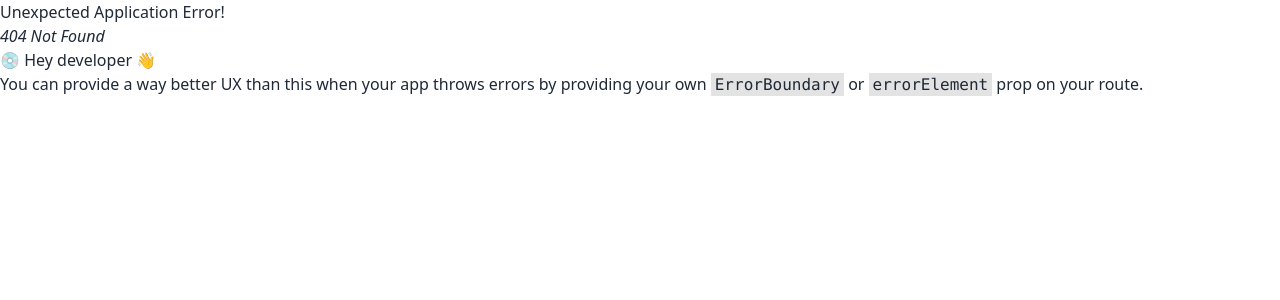
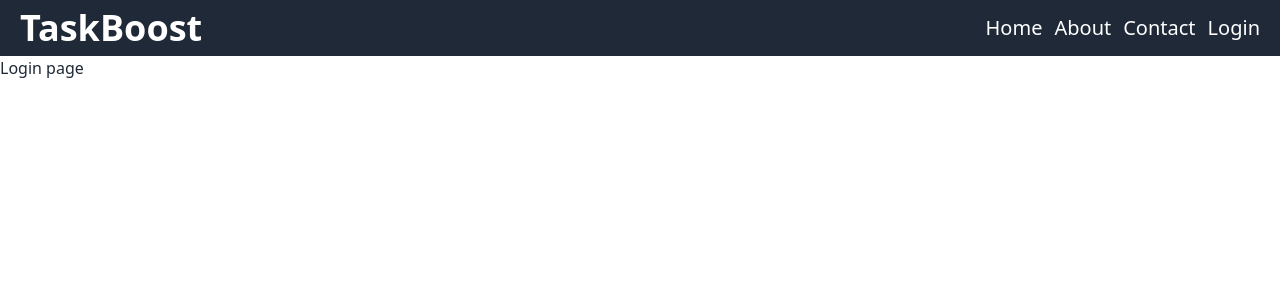
Before and after one commit to joy-mahmud/task-management-client, a React (Vite) app: page /login in a window 1280 px wide. Before the commit this address had no page. Shown: the top 300 px of the page. Built offline with nearby package versions, Linux system fonts and the light colour scheme.

Commit message:
auth provider completed

```diff
--- a/package.json
+++ b/package.json
@@ -10,6 +10,7 @@
     "preview": "vite preview"
   },
   "dependencies": {
+    "firebase": "^10.7.1",
     "localforage": "^1.10.0",
     "match-sorter": "^6.3.1",
     "react": "^18.2.0",
--- /dev/null
+++ b/src/firebase/firebase.config.js
@@ -0,0 +1,21 @@
+// Import the functions you need from the SDKs you need
+import { initializeApp } from "firebase/app";
+// TODO: Add SDKs for Firebase products that you want to use
+// https://firebase.google.com/docs/web/setup#available-libraries
+
+import { getAuth } from "firebase/auth";
+// Your web app's Firebase configuration
+const firebaseConfig = {
+
+    apiKey: import.meta.env.VITE_apiKey,
+    authDomain: import.meta.env.VITE_authDomain,
+    projectId: import.meta.env.VITE_projectId,
+    storageBucket: import.meta.env.VITE_storageBucket,
+    messagingSenderId: import.meta.env.VITE_messagingSenderId,
+    appId: import.meta.env.VITE_appId,
+};
+
+// Initialize Firebase
+const app = initializeApp(firebaseConfig);
+const auth = getAuth(app);
+export default auth;
--- /dev/null
+++ b/src/pages/Home/Home.jsx
@@ -0,0 +1,11 @@
+
+
+const Home = () => {
+    return (
+        <div>
+            <h2>Home page</h2>
+        </div>
+    );
+};
+
+export default Home;
--- /dev/null
+++ b/src/pages/Home/Navbar.jsx
@@ -0,0 +1,17 @@
+import {  NavLink } from "react-router-dom";
+
+const Navbar = () => {
+    return (
+        <div className="bg-[#202938] text-white px-5 py-2 flex justify-between items-center">
+            <h2 className="text-4xl font-bold">TaskBoost</h2>
+            <ul className="flex gap-3 text-xl font-medium">
+                <li>Home</li>
+                <li>About</li>
+                <li>Contact</li>
+               <li><NavLink to={'/login'}>Login</NavLink></li>
+            </ul>
+        </div>
+    );
+};
+
+export default Navbar;
--- /dev/null
+++ b/src/pages/Layout/Main.jsx
@@ -0,0 +1,14 @@
+import { Outlet } from "react-router-dom";
+import Navbar from "../Home/Navbar";
+
+
+const Main = () => {
+    return (
+        <div>
+            <Navbar></Navbar>
+            <Outlet></Outlet>
+        </div>
+    );
+};
+
+export default Main;
--- /dev/null
+++ b/src/pages/Login/Login.jsx
@@ -0,0 +1,10 @@
+
+const Login = () => {
+    return (
+        <div>
+            <h2>Login page</h2>
+        </div>
+    );
+};
+
+export default Login;
--- /dev/null
+++ b/src/provider/AuthProvider.jsx
@@ -0,0 +1,44 @@
+import { GoogleAuthProvider, createUserWithEmailAndPassword, onAuthStateChanged, signInWithEmailAndPassword, signInWithPopup, signOut } from "firebase/auth";
+import { createContext, useEffect, useState } from "react";
+import auth from "../firebase/firebase.config";
+
+const provider = new GoogleAuthProvider();
+export const AuthContext = createContext()
+const AuthProvider = ({ children }) => {
+    const [user, setUser] = useState(null)
+    const [loading, setLoading] = useState(true)
+    //create an user with email and password
+    const createUser = (email, password) => {
+        return createUserWithEmailAndPassword(auth, email, password)
+    }
+    //user login with email and password
+    const userLogin = (email, password) => {
+        return signInWithEmailAndPassword(auth, email, password)
+    }
+    //signin with google
+    const googleSignIn = () => {
+        return signInWithPopup(auth, provider)
+    }
+    //user logout
+    const userLogOut = () => {
+        return signOut(auth)
+    }
+    useEffect(() => {
+        const unsubscribe = onAuthStateChanged(auth, currentUser => {
+            setUser(currentUser)
+            setLoading(false)
+
+        })
+        return () => {
+            return unsubscribe()
+        }
+    }, [])
+    const authInfo = { user, loading,userLogin,userLogOut,googleSignIn,createUser }
+    return (
+        <AuthContext.Provider value={authInfo}>
+            {children}
+        </AuthContext.Provider>
+    );
+};
+
+export default AuthProvider;
```
Also changed, not shown: src/Routes/route/Routes.jsx (+14 -1 lines), src/hooks/axiosPublic/useAxiosPublic.jsx (added), 1 other file (tests, documents, lock files or other folders).
